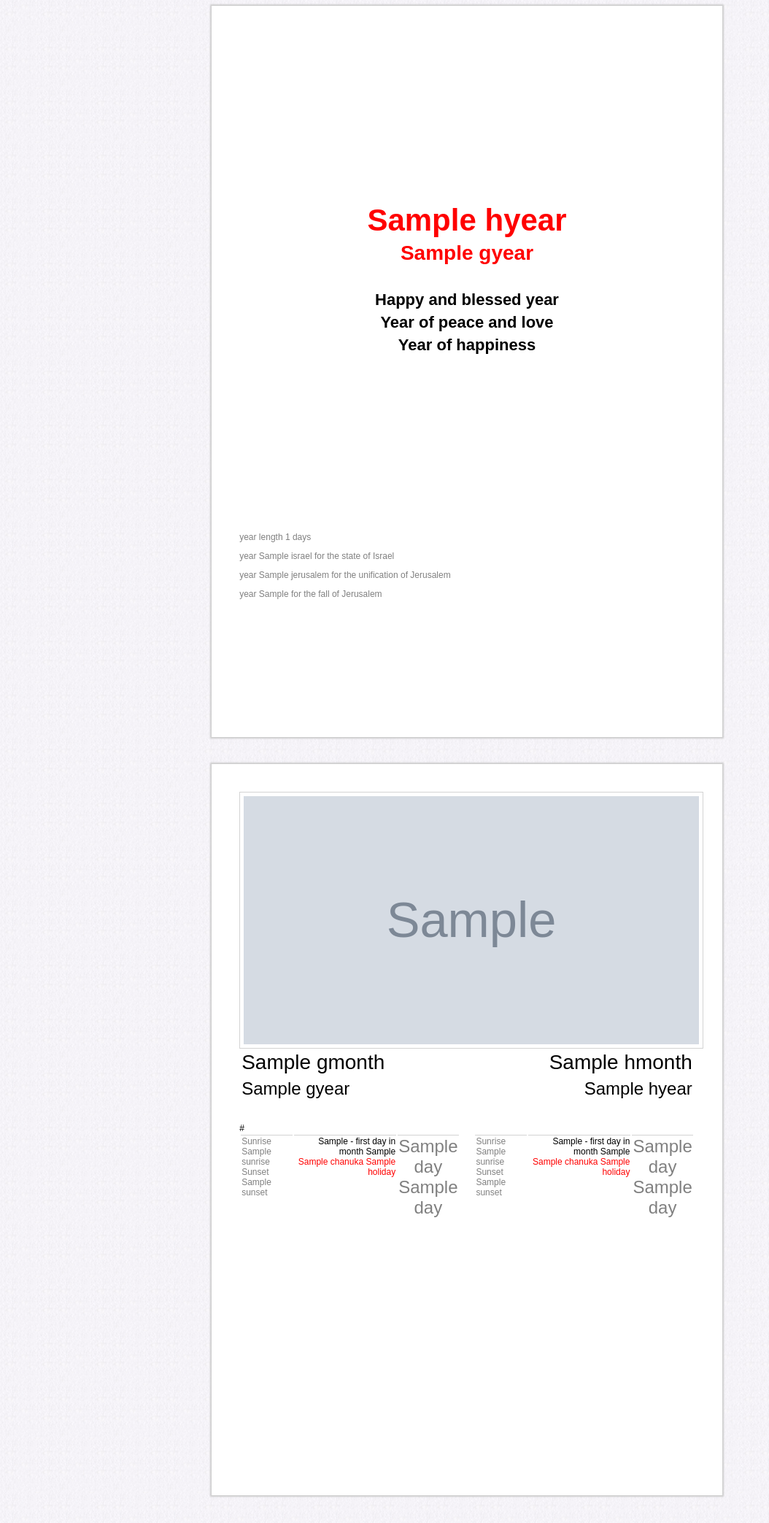
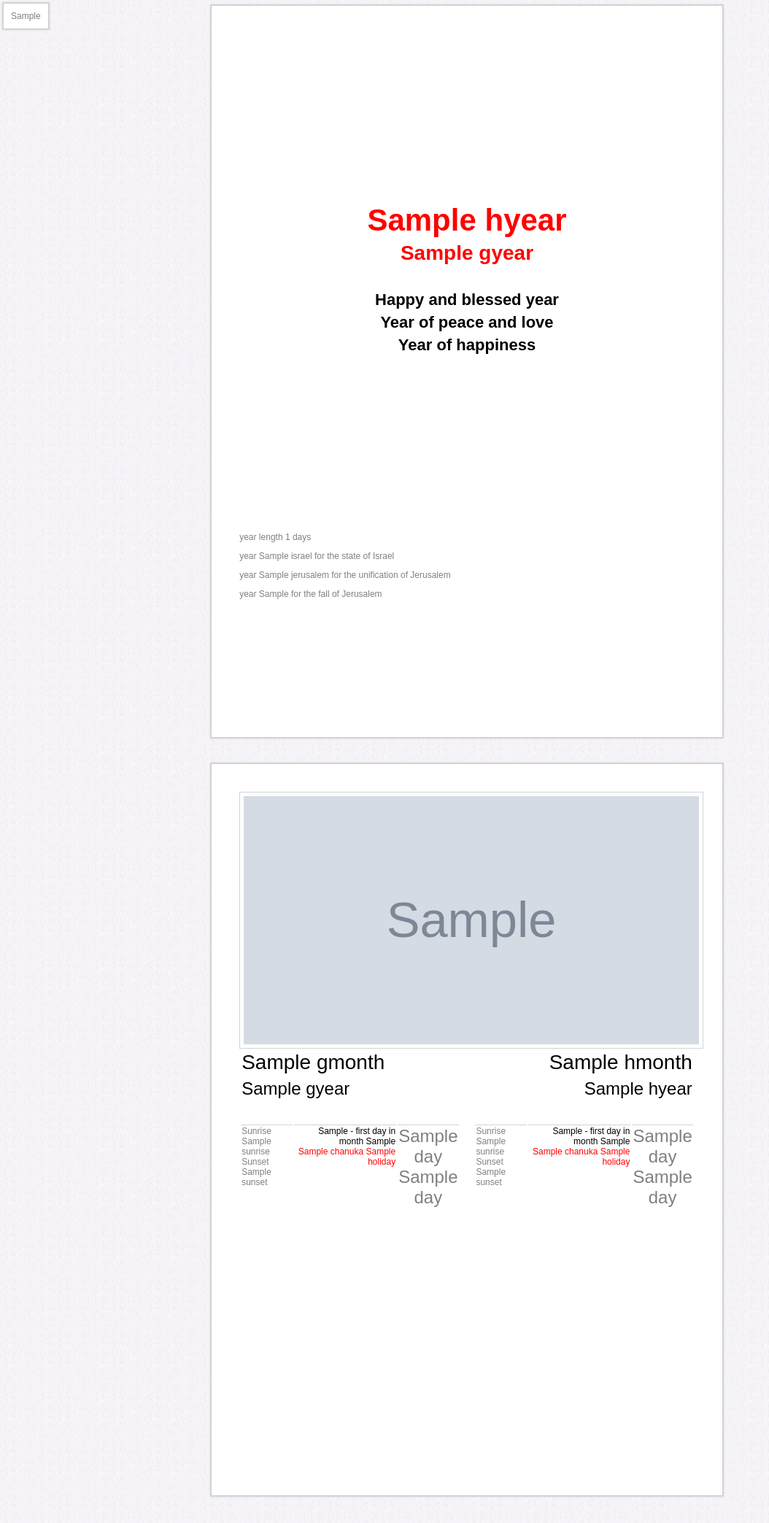
Before and after one commit to yaacov/hcaldjango, a Django app: template trunk/hcaldjango/hcal/templates/biweekly.html in a window 1280 px wide. Shown: the whole page at 73% size, without its empty margins (0-1054 px from the left). Run offline with Django 3.2, Linux system fonts and the light colour scheme; the template is opened without the code that fills it: most values are stand-ins (such as "Sample title", 1, 10 or a date in 2020); grey boxes marked "Sample" are stand-in pictures.

Commit message:
add in page links ii

```diff
--- a/trunk/hcaldjango/hcal/hcal_wrapper.py
+++ b/trunk/hcaldjango/hcal/hcal_wrapper.py
@@ -293,6 +293,7 @@ class HcalWrapper(Hdate):
         '''
 
         header_link = ""
+        header_link_title = ""
 
         # get the Julian for Sunday
         dow = self.get_day_of_the_week() - 1
@@ -310,6 +311,9 @@ class HcalWrapper(Hdate):
             if date_dict['gdate']['day'] == 1:
                 header_link = "01-%02d-%04d" % (
                     date_dict['gdate']['month'],
+                    date_dict['gdate']['year'])
+                header_link_title = "%s %04d" % (
+                    date_dict['gdate']['month_str'],
                     date_dict['gdate']['year'])
 
         # get the week's header
@@ -344,6 +348,6 @@ class HcalWrapper(Hdate):
                 days[0]['hdate']['month_str'], days[-1]['hdate']['month_str'])
 
         # add a link to the day span
-        header['link'] = header_link
+        header['link'] = (header_link, header_link_title)
 
         return {'header' : header, 'days' : days}
--- a/trunk/hcaldjango/hcal/static/css/calendar.css
+++ b/trunk/hcaldjango/hcal/static/css/calendar.css
@@ -5,10 +5,26 @@ body {
   font-size: 12px;
   font-family: arial,sans-serif;
 }
-a:link {text-decoration: none}
-a:visited {text-decoration: none}
-a:active {text-decoration: none}
-a:hover {text-decoration: none}
+a:link, a:visited, a:active, a:hover{
+    text-decoration: none;
+    color: gray;
+}
+.links {
+    position: fixed;
+    top: 5px;
+    left: 5px;
+    background: white;
+    padding: 10px;
+
+    -moz-box-shadow:    0px 0px 2px 2px #ccc;
+    -webkit-box-shadow: 0px 0px 2px 2px #ccc;
+    box-shadow:         0px 0px 2px 2px #ccc;
+}
+.links ul {
+    list-style-type: none;
+    padding: 0px;
+    margin: 0px;
+}
 
 /* page for printing a calendar
    A4 - page size 210mm x 297mm */
--- a/trunk/hcaldjango/hcal/static/css/print.css
+++ b/trunk/hcaldjango/hcal/static/css/print.css
@@ -1,6 +1,10 @@
 /* calendar main body */
 body {
   background: white;
+}
+
+.links {
+    visibility: hidden;
 }
 
 /* page for printing a calendar
--- a/trunk/hcaldjango/hcal/templates/biweekly.html
+++ b/trunk/hcaldjango/hcal/templates/biweekly.html
@@ -7,6 +7,18 @@
 <link rel="stylesheet" type="text/css" media="print" href="/static/css/print.css" />
 </head>
 <body>
+
+{% if weeks %}
+<div class="links">
+<ul>
+{% for week in weeks %}
+    {% if week.header.link.0 != "" %}
+    <li><a href="#{{ week.header.link.0 }}">{{ week.header.link.1 }}</a></li>
+    {% endif%}
+{% endfor %}
+</ul>
+</div>
+{% endif %}
 
 <div class="page first">
     <div class="placeholeder"></div>
@@ -31,7 +43,7 @@
         <table>
           <tr>
             <td class="month month-a">
-                <a name="{{ week.header.link }}">{{ week.header.gmonth }}</a>
+                <a name="{{ week.header.link.0 }}">{{ week.header.gmonth }}</a>
             </td>
             <td class="month month-b">{{ week.header.hmonth }}</td>
           </tr>
@@ -43,7 +55,6 @@
           </tr>
         </table>
     </div>
-    {{ week.header.link }}
 
     {% if week.days %}
     <div class="calendar-week right">
```
Also changed, not shown: trunk/hcaldjango/hcal/templates/weekly.html (+13 -1 lines).
